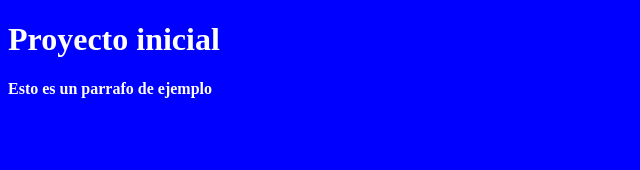
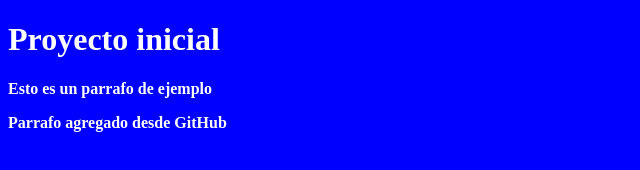
Before and after one commit to Monofy01/Example, a plain HTML site: page index.html in a window 1280 px wide. Shown: the whole page, without its empty margins (0-640 px from the left). Drawn offline with Linux system fonts and the light colour scheme.

Commit message:
Update index.html

```diff
--- a/index.html
+++ b/index.html
@@ -7,5 +7,6 @@
   <body>
     <h1>Proyecto inicial</h1>
     <p>Esto es un parrafo de ejemplo</p>
+    <p>Parrafo agregado desde GitHub</p>
 </body>
 </html>
```
